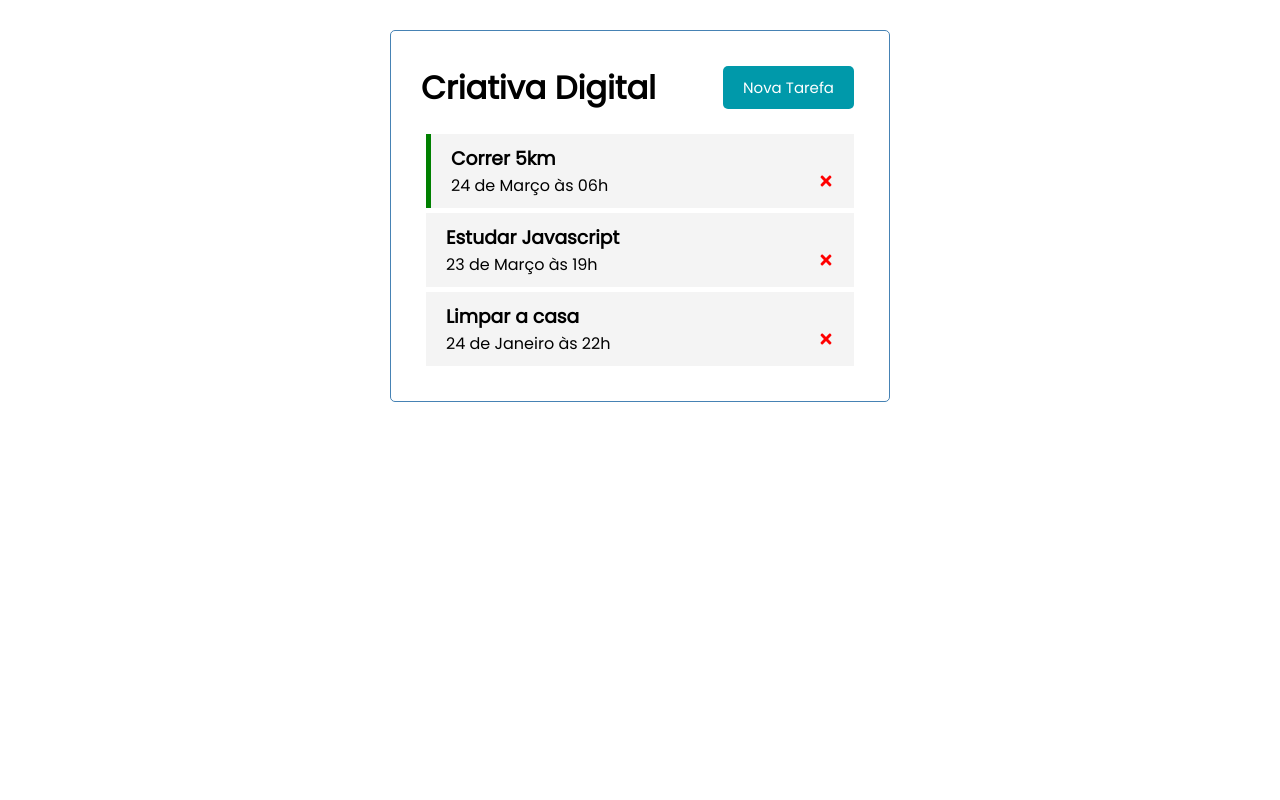
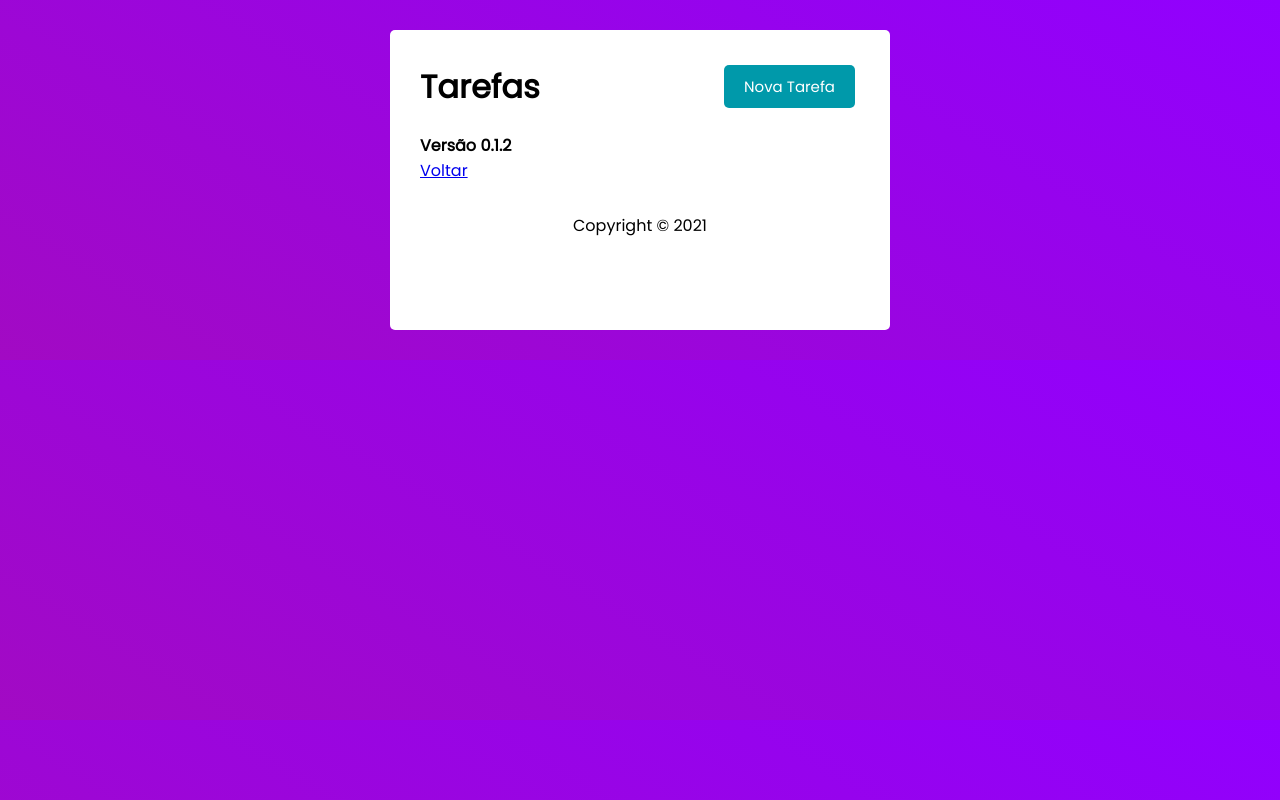
Before and after one commit to james-meneses/react-course, a React (Create React App) app: page /sobre in a window 1280 px wide. Built offline with nearby package versions, Linux system fonts and the light colour scheme; data requests are answered from the project's data file.

Commit message:
Adicinoando Rotas e Testando

```diff
--- a/db.json
+++ b/db.json
@@ -17,6 +17,12 @@
       "data": "24 de Janeiro às 22h",
       "lembrete": false,
       "id": 3
+    },
+    {
+      "titulo": "Descer a porrada em minion",
+      "data": "Todos os dias às 21h",
+      "lembrete": true,
+      "id": 4
     }
   ]
 }
--- a/src/App.js
+++ b/src/App.js
@@ -1,8 +1,11 @@
 import React from 'react'
 import {useState, useEffect} from 'react'
+import {BrowserRouter as Router, Route} from 'react-router-dom'
 import Header from './components/Header'
 import Tasks from './components/Tasks'
 import AddTask from './components/AddTask'
+import Footer from './components/Footer'
+import Sobre from './components/Sobre'
 
 function App() {
   const [tarefas, setTarefas] = useState([])
@@ -64,10 +67,10 @@ function App() {
   }
 
   // ativar/desativar lembrete
-  const onToggle = (id) => {
-    console.log('lembrete ', id)
-    setTarefas( tarefas.map((tarefa) => tarefa.id === id ? { ...tarefa, lembrete: !tarefa.lembrete } : tarefa ))
-  }
+  // const onToggle = (id) => {
+  //   console.log('lembrete ', id)
+  //   setTarefas( tarefas.map((tarefa) => tarefa.id === id ? { ...tarefa, lembrete: !tarefa.lembrete } : tarefa ))
+  // }
 
   // adicionar tarefa
   const addTask = async (tarefa) => {
@@ -84,18 +87,20 @@ function App() {
     console.log('dado=>', data)
     setTarefas([...tarefas, data])
     // const id = Math.floor(Math.random() * 10000) + 1
-
     // const novaTarefa = {id, ...tarefa}
-
     // console.log('tarefa', tarefa, id)
-
     // setTarefas([...tarefas, novaTarefa])
   }
 
   return (
+    <Router>
       <div className="container">
         <Header onAdd={() => setShowAddTask(!showAddTask)}
                 showAdd = {showAddTask} />
+
+
+        <Route path="/" exact render={(props) => (
+          <>
           {showAddTask && <AddTask onAdd={addTask}/>}
             { tarefas.length > 0 ?
               (
@@ -103,8 +108,15 @@ function App() {
                                       onToggle={toggleReminder} />
               ) : (<p>Nenhuma tarefa disponível.</p>)
             }
+            </>
+        )} />
+
+        <Route path="/sobre" component={Sobre} />
+        <Footer />
       </div>
+    </Router>
   );
+
 }
 
 export default App;
--- /dev/null
+++ b/src/components/Footer.js
@@ -0,0 +1,15 @@
+import { Link, BrowserRouter as Router, Route } from 'react-router-dom'
+
+const Footer = () => {
+    return (
+        <footer className="footer">
+            <p>Copyright &copy; 2021</p>
+            <Route path="/" exact render={(props) => (
+                <Link to="/sobre">Sobre</Link>
+           )}/>
+
+        </footer>
+    )
+}
+
+export default Footer
--- a/src/components/Header.js
+++ b/src/components/Header.js
@@ -13,7 +13,7 @@ const Header = ({title, onAdd, showAdd}) => {
 }
 
 Header.defaultProps = {
-    title: "Criativa Digital"
+    title: "Tarefas"
 }
 
 Header.propTypes = {
--- /dev/null
+++ b/src/components/Sobre.js
@@ -0,0 +1,12 @@
+import {Link} from 'react-router-dom'
+
+const Sobre = () => {
+    return (
+            <div>
+                <h4>Versão 0.1.2</h4>
+                <Link to="/">Voltar</Link>
+            </div>
+    )
+}
+
+export default Sobre
--- a/src/index.css
+++ b/src/index.css
@@ -8,6 +8,8 @@
 
 body {
   font-family: 'Poppins', sans-serif;
+  background: rgb(162,10,195);
+  background: linear-gradient(31deg, rgba(162,10,195,1) 0%, rgba(145,0,255,1) 100%);
 }
 
 .container {
@@ -15,9 +17,9 @@ body {
   margin: 30px auto;
   overflow: auto;
   min-height: 300px;
-  border: 1px solid steelblue;
+  border-radius: 5px;
   padding: 30px;
-  border-radius: 5px;
+  background: #fff
 }
 
 .header {
@@ -91,19 +93,16 @@ body {
   font-size: 17px;
 }
 
-.form-control-check {
-  display: flex;
-  align-items: center;
-  justify-content: space-between;
+.form-control-check label,
+.form-control-check input {
+  display: inline-block;
+  vertical-align: middle;
 }
 
-.form-control-check label {
-  flex: 1;
-}
 
 .form-control-check input {
-  flex: 2;
   height: 20px;
+  width: 20px
 }
 
 footer {
```
Lines whose indentation alone changed are shown as unchanged.
